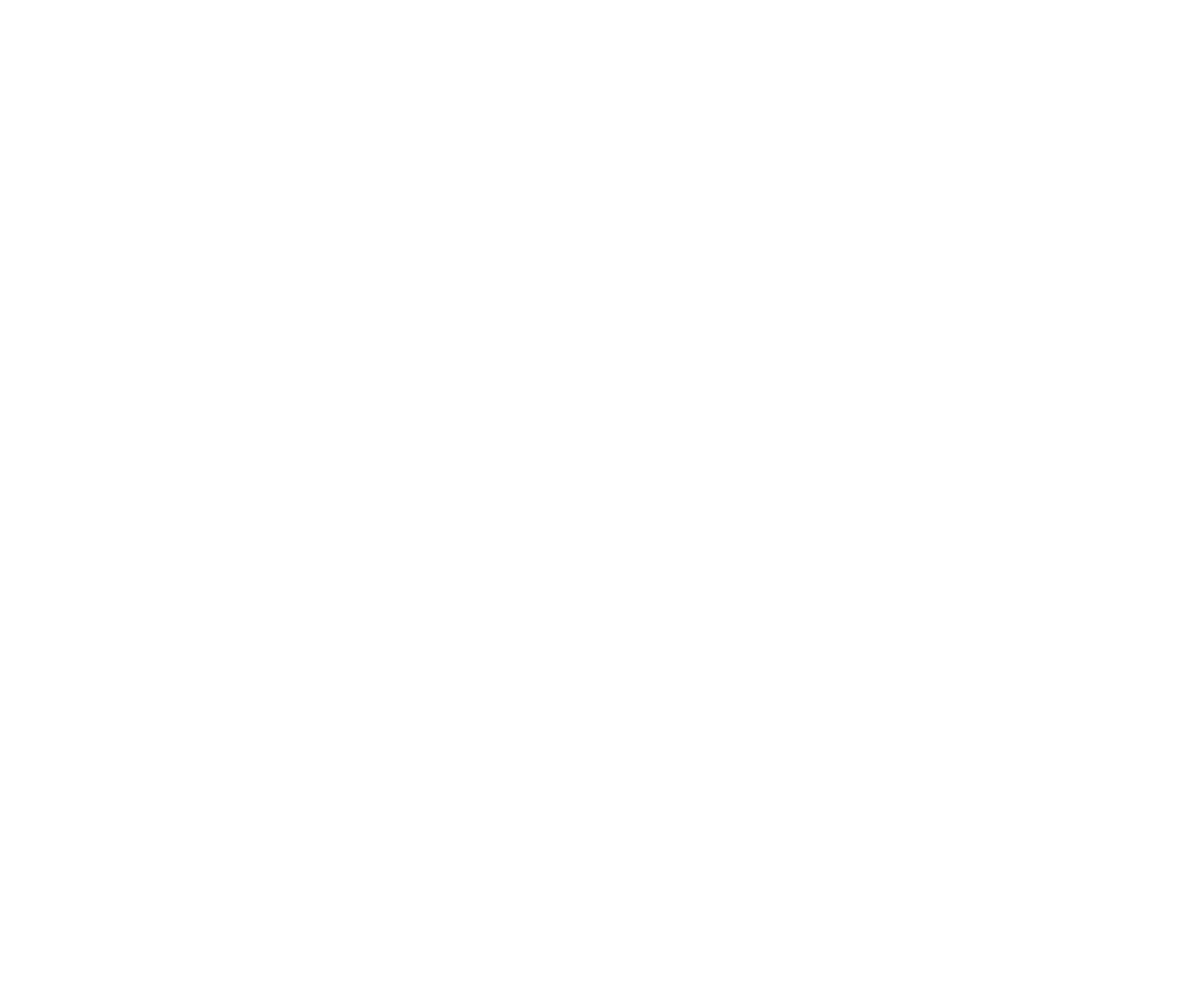
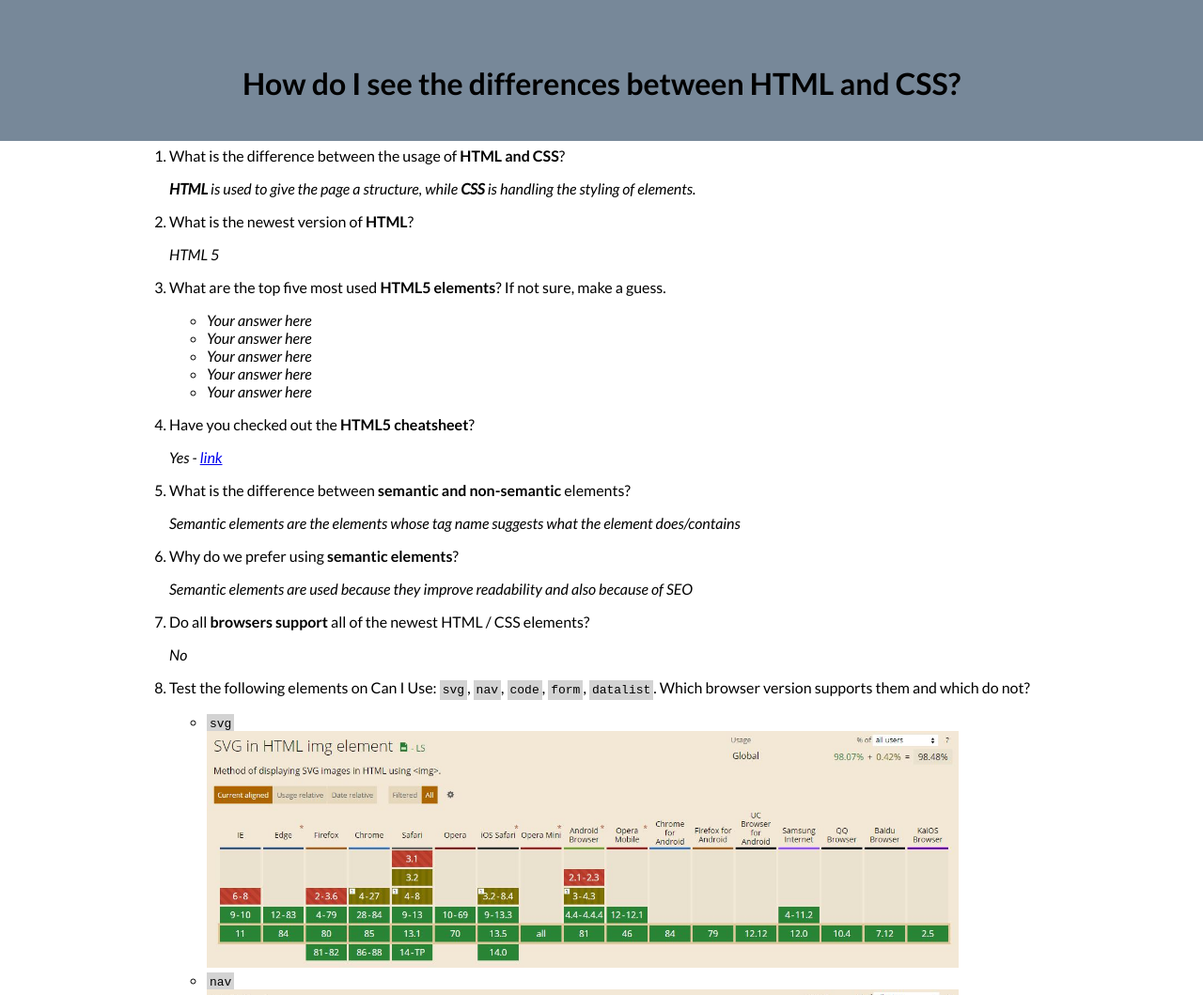
Before and after one commit to ohotovy/html-practice, a plain HTML site: page index.html in a window 1280 px wide. Shown: the top 1059 px of the page at 94% size. Before the commit the page ends 800 px from the top, so only its background shows below. Drawn offline with Linux system fonts and the light colour scheme.

Commit message:
v1 of page

```diff
--- /dev/null
+++ b/css/style1.css
@@ -0,0 +1,29 @@
+body {
+    font-family: "Lato",monospace;
+
+}
+
+header {
+    background-color: lightslategray;
+    padding-top: 50px;
+    padding-bottom: 20px;
+    margin: -10px;
+}
+
+h1 {
+    text-align: center;
+}
+
+main {
+    max-width: 1000px;
+    margin: auto;
+}
+
+code {
+    background-color: lightgray;
+    padding: 3px;
+}
+
+img {
+    max-width: 800px;
+}
--- a/index.html
+++ b/index.html
@@ -1,4 +1,74 @@
 <!DOCTYPE html>
 <head>
     <title>About HTML and CSS</title>
+    <link rel="stylesheet" href="css/style1.css">
+    <link href="https://fonts.googleapis.com/css2?family=Lato:ital,wght@0,400;0,700;0,900;1,400&display=swap" rel="stylesheet">
 </head>
+<body>
+    <header>
+        <h1>How do I see the differences between HTML and CSS?</h1>
+    </header>
+
+    <main>
+        <ol>
+            <li>
+                <p>What is the difference between the usage of <strong>HTML and CSS</strong>?</p>
+            </li>
+                <p><em><strong>HTML</strong> is used to give the page a structure, while <strong>CSS</strong> is handling the styling of elements.</em></p>
+
+            <li>
+                <p>What is the newest version of <strong>HTML</strong>?</p>
+            </li>
+                <p><em>HTML 5</em></p>
+
+            <li>
+                <p>What are the top five most used <strong>HTML5 elements</strong>? If not sure, make a guess.</p>
+            </li>
+                <ul>
+                    <li><em>Your answer here</em></li>
+                    <li><em>Your answer here</em></li>
+                    <li><em>Your answer here</em></li>
+                    <li><em>Your answer here</em></li>
+                    <li><em>Your answer here</em></li>
+                </ul>
+
+            <li>
+                <p>Have you checked out the <strong>HTML5 cheatsheet</strong>?</p>
+            </li>
+                <p><em>Yes - <a href="https://www.wpkube.com/html5-cheat-sheet/" target="#">link</a></em></p>
+
+            <li>
+                <p>What is the difference between <strong>semantic and non-semantic</strong> elements?</p>
+            </li>
+                <p><em>Semantic elements are the elements whose tag name suggests what the element does/contains</em></p>
+
+            <li>
+                <p>Why do we prefer using <strong>semantic elements</strong>?</p>
+            </li>
+                <p><em>Semantic elements are used because they improve readability and also because of SEO</em></p>
+
+            <li>
+                <p>Do all <strong>browsers support</strong> all of the newest HTML / CSS elements?</p>
+            </li>
+                <p><em>No</em></p>
+
+            <li>
+            <p> Test the following elements on Can I Use: <code>svg</code>, <code>nav</code>, <code>code</code>, <code>form</code>, <code>datalist</code>. Which browser version supports them and which do not?</p>
+            </li>
+                <ul>
+                    <li><code>svg</code></li>
+                        <img src="img/ciu_svg.jpg" alt="svg">
+                    <li><code>nav</code></li>
+                        <img src="img/ciu_nav.jpg" alt="nav">
+                    <li><code>code</code></li>
+                        <img src="img/ciu_code.jpg" alt="code">
+                    <li><code>form</code></li>
+                        <img src="img/ciu_form.jpg" alt="form">
+                    <li><code>datalist</code></li>
+                        <img src="img/ciu_datalist.jpg" alt="datalist">
+                </ul>
+
+        </ol>
+    </main>
+
+</body>
```
Also changed, not shown: img/ciu_code.jpg (added), img/ciu_datalist.jpg (added), img/ciu_form.jpg (added), img/ciu_nav.jpg (added), img/ciu_svg.jpg (added).
